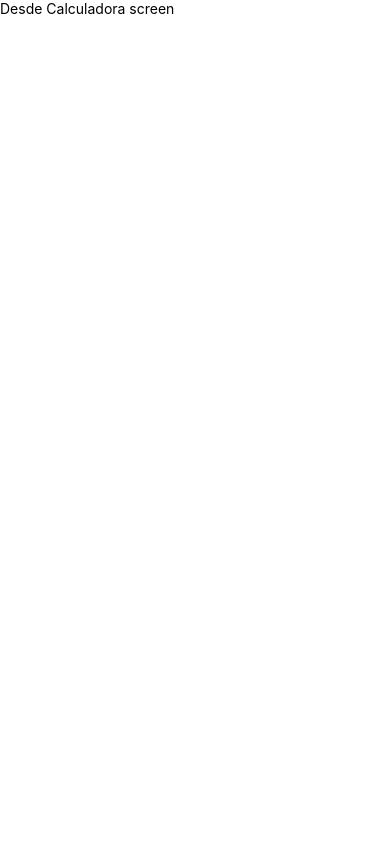
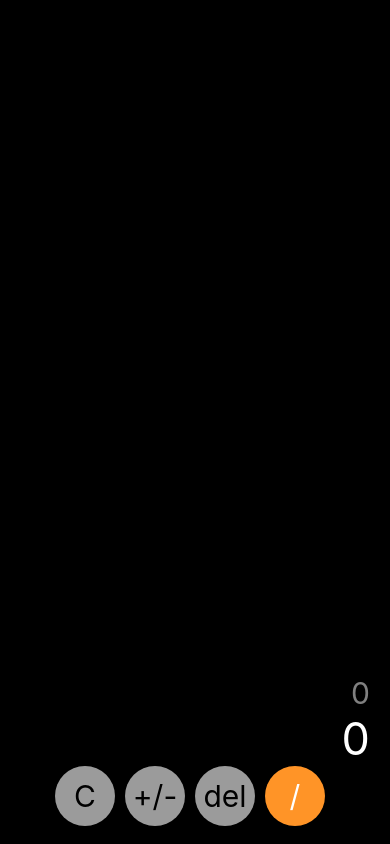
Before and after one commit to Nehemias-Munoz/RN-Calculadora-IOS, a React Native app: screen / in a window 390 px wide. Built offline with nearby package versions, Linux system fonts and the light colour scheme.

Commit message:
Terminado estilos de botones

```diff
--- a/App.tsx
+++ b/App.tsx
@@ -1,13 +1,15 @@
  import React from 'react';
- import {
-   SafeAreaView,
- } from 'react-native';
-import CalculadoraScreen from './src/screens/CalculadoraScreen';
-
+ import { SafeAreaView, StatusBar, } from 'react-native';
+ import CalculadoraScreen from './src/screens/CalculadoraScreen';
+import styles from './src/theme/appTheme';
  const App = () => {
 
    return (
-     <SafeAreaView>
+     <SafeAreaView style={styles.fondo}>
+       <StatusBar
+         backgroundColor={'black'}
+         barStyle='light-content'
+       />
        <CalculadoraScreen/>
      </SafeAreaView>
 
--- /dev/null
+++ b/src/components/BotonCalc.tsx
@@ -0,0 +1,42 @@
+import React from 'react';
+import {View, Text, StyleSheet, TouchableOpacity} from 'react-native';
+
+interface Props {
+  title: string;
+  color?: string;
+}
+
+const BotonCalc = ({title, color = '#2d2d2d'}: Props) => {
+  return (
+    <TouchableOpacity>
+      <View style={[styles.boton, color ? {backgroundColor: color} : null]}>
+        <Text
+          style={[
+            styles.botonTexto,
+            color !== '#9b9b9b' ? {color: 'white'} : null,
+          ]}>
+          {title}
+        </Text>
+      </View>
+    </TouchableOpacity>
+  );
+};
+
+const styles = StyleSheet.create({
+  boton: {
+    marginRight: 10,
+    justifyContent: 'center',
+    alignItems: 'center',
+    padding: 10,
+    height: 60,
+    width: 60,
+    borderRadius: 50,
+    backgroundColor: '#9b9b9b',
+  },
+  botonTexto: {
+    color: 'black',
+    fontSize: 30,
+  },
+});
+
+export default BotonCalc;
--- a/src/screens/CalculadoraScreen.tsx
+++ b/src/screens/CalculadoraScreen.tsx
@@ -1,10 +1,23 @@
-import React from 'react';
-import { Text, View } from "react-native";
+import React, {useState} from 'react';
+import {Text, View} from 'react-native';
+import BotonCalc from '../components/BotonCalc';
+import styles from '../theme/appTheme';
 
 const CalculadoraScreen = () => {
-  return(
-    <View>
-        <Text>Desde Calculadora screen</Text>
+  const resultado = useState('0');
+  const resultadoPequeno = useState('0');
+
+  return (
+    <View style={styles.calculadoraContainer}>
+      <Text style={styles.resultadoPequeno}>{resultadoPequeno}</Text>
+      <Text style={styles.resultado}>{resultado}</Text>
+
+      <View style={styles.botonesContainer}>
+        <BotonCalc title={'C'} color={'#9b9b9b'} />
+        <BotonCalc title={'+/-'} color={'#9b9b9b'} />
+        <BotonCalc title={'del'} color={'#9b9b9b'} />
+        <BotonCalc title={'/'} color={'#ff9427'} />
+      </View>
     </View>
   );
 };
--- /dev/null
+++ b/src/theme/appTheme.tsx
@@ -0,0 +1,30 @@
+import {StyleSheet} from 'react-native';
+
+const styles = StyleSheet.create({
+  fondo: {
+    flex: 1,
+    backgroundColor: 'black',
+  },
+  calculadoraContainer: {
+    paddingHorizontal: 20,
+    flex: 1,
+    justifyContent: 'flex-end',
+  },
+  resultadoPequeno: {
+    color: 'gray',
+    fontSize: 30,
+    textAlign: 'right',
+  },
+  resultado: {
+    color: 'white',
+    fontSize: 45,
+    textAlign: 'right',
+  },
+  botonesContainer: {
+    flexDirection: 'row',
+    justifyContent: 'center',
+    marginBottom: 18,
+  },
+});
+
+export default styles;
```
